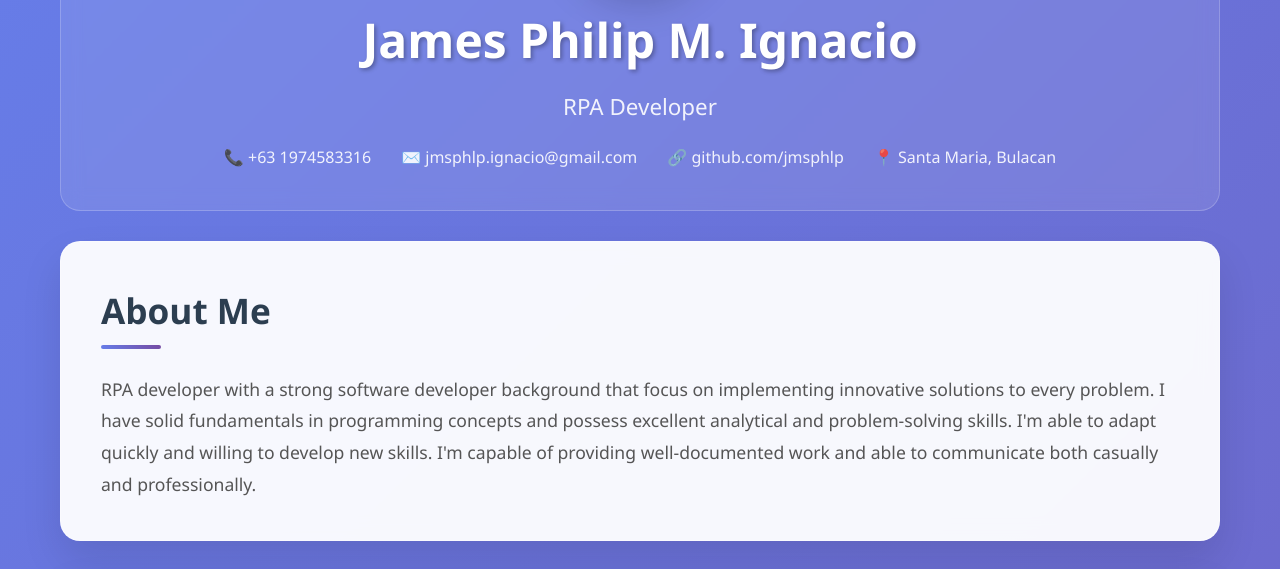
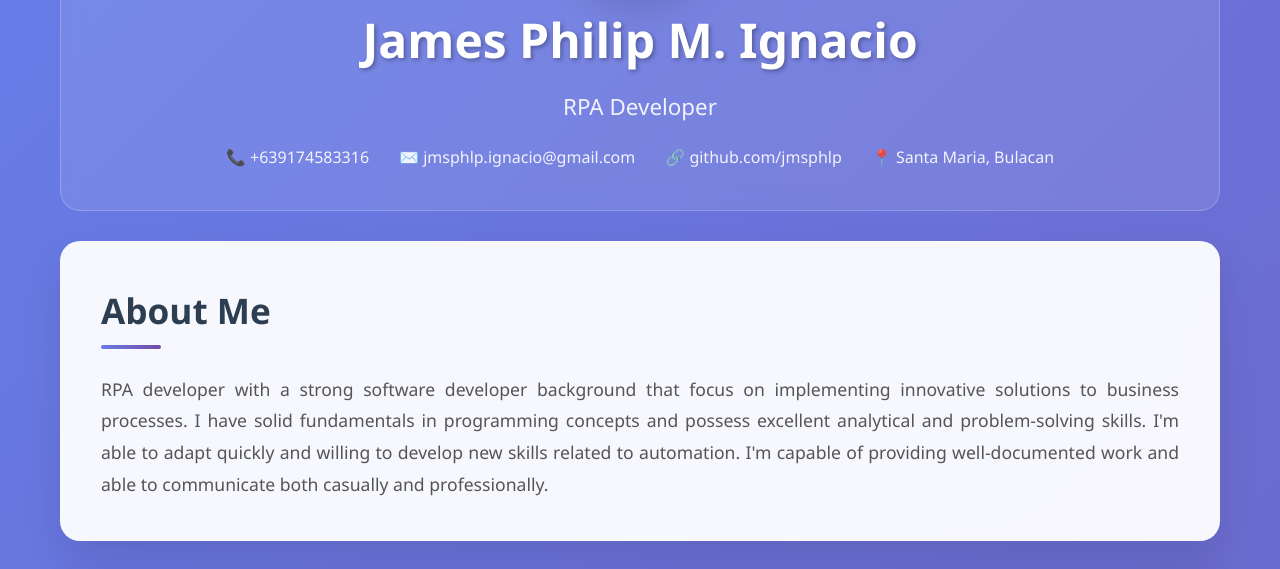
Before and after one commit to jmsphlp/portfolio, a plain HTML site: page index.html in a window 1280 px wide. Shown: the part 229-798 px from the top of the page. Drawn offline with Linux system fonts and the light colour scheme.

Commit message:
Add files via upload

```diff
--- a/index.html
+++ b/index.html
@@ -15,8 +15,8 @@
             <h1>James Philip M. Ignacio</h1>
             <div class="title">RPA Developer</div>
             <div class="contact-info">
-                <a href="tel:+6319745833316" class="contact-item">
-                    📞 +63 1974583316
+                <a href="tel:+639174583316" class="contact-item">
+                    📞 +639174583316
                 </a>
                 <a href="mailto:jmsphlp.ignacio@gmail.com" class="contact-item">
                     ✉️ jmsphlp.ignacio@gmail.com
@@ -33,10 +33,7 @@
         <section class="section" id="about">
             <h2>About Me</h2>
             <p class="profile-text">
-                RPA developer with a strong software developer background that focus on implementing innovative solutions to every problem.
-                I have solid fundamentals in programming concepts and possess excellent analytical and problem-solving skills. I'm able to adapt
-                quickly and willing to develop new skills. I'm capable of providing well-documented work and able to communicate both casually
-                and professionally.
+                RPA developer with a strong software developer background that focus on implementing innovative solutions to business processes. I have solid fundamentals in programming concepts and possess excellent analytical and problem-solving skills. I'm able to adapt quickly and willing to develop new skills related to automation. I'm capable of providing well-documented work and able to communicate both casually and professionally.
             </p>
         </section>
 
--- a/styles.css
+++ b/styles.css
@@ -157,6 +157,7 @@ h2::after {
     font-size: 1.1em;
     line-height: 1.8;
     color: #555;
+    text-align: justify;
 }
 
 .experience-item, .project-item {
```
